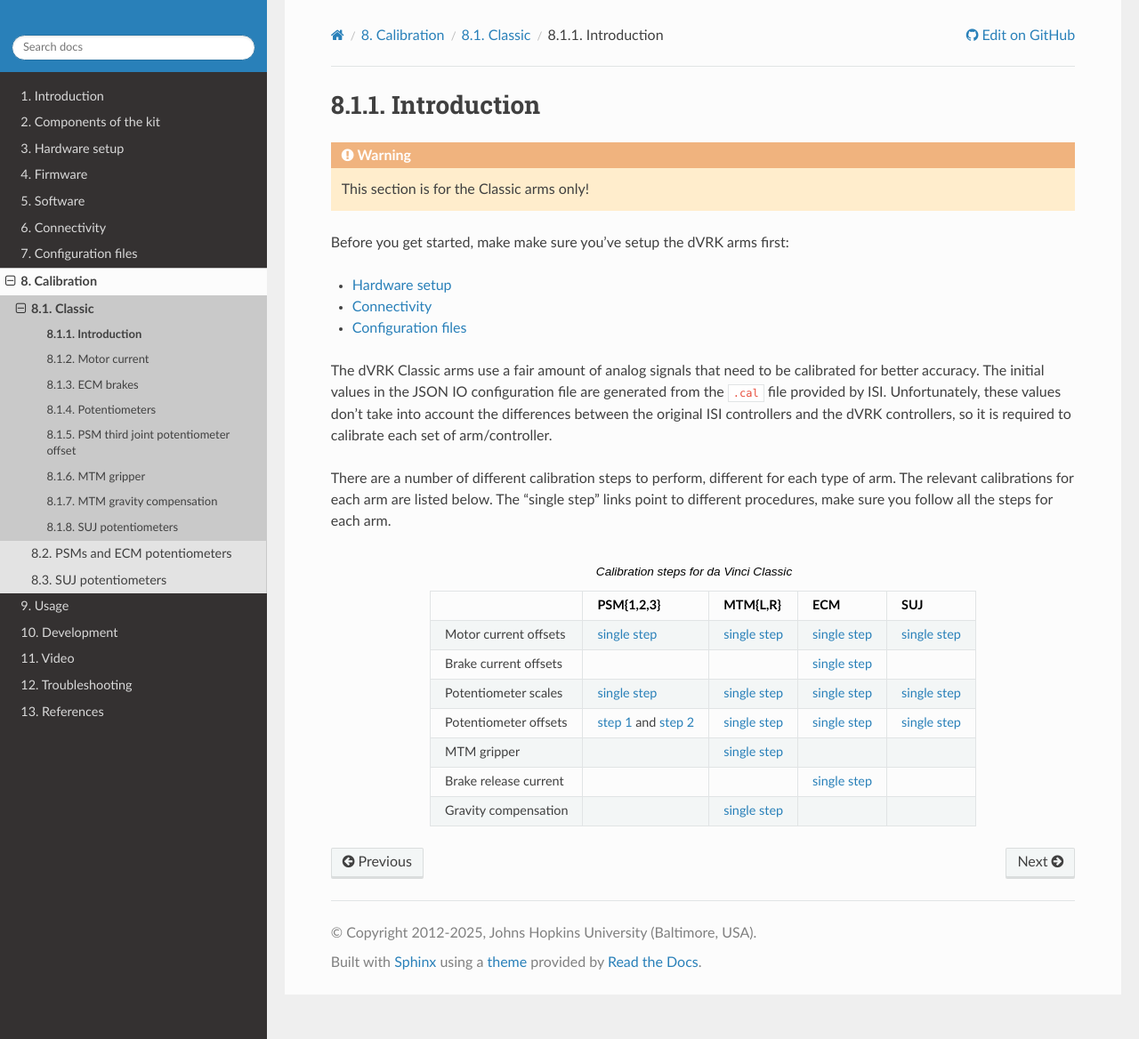
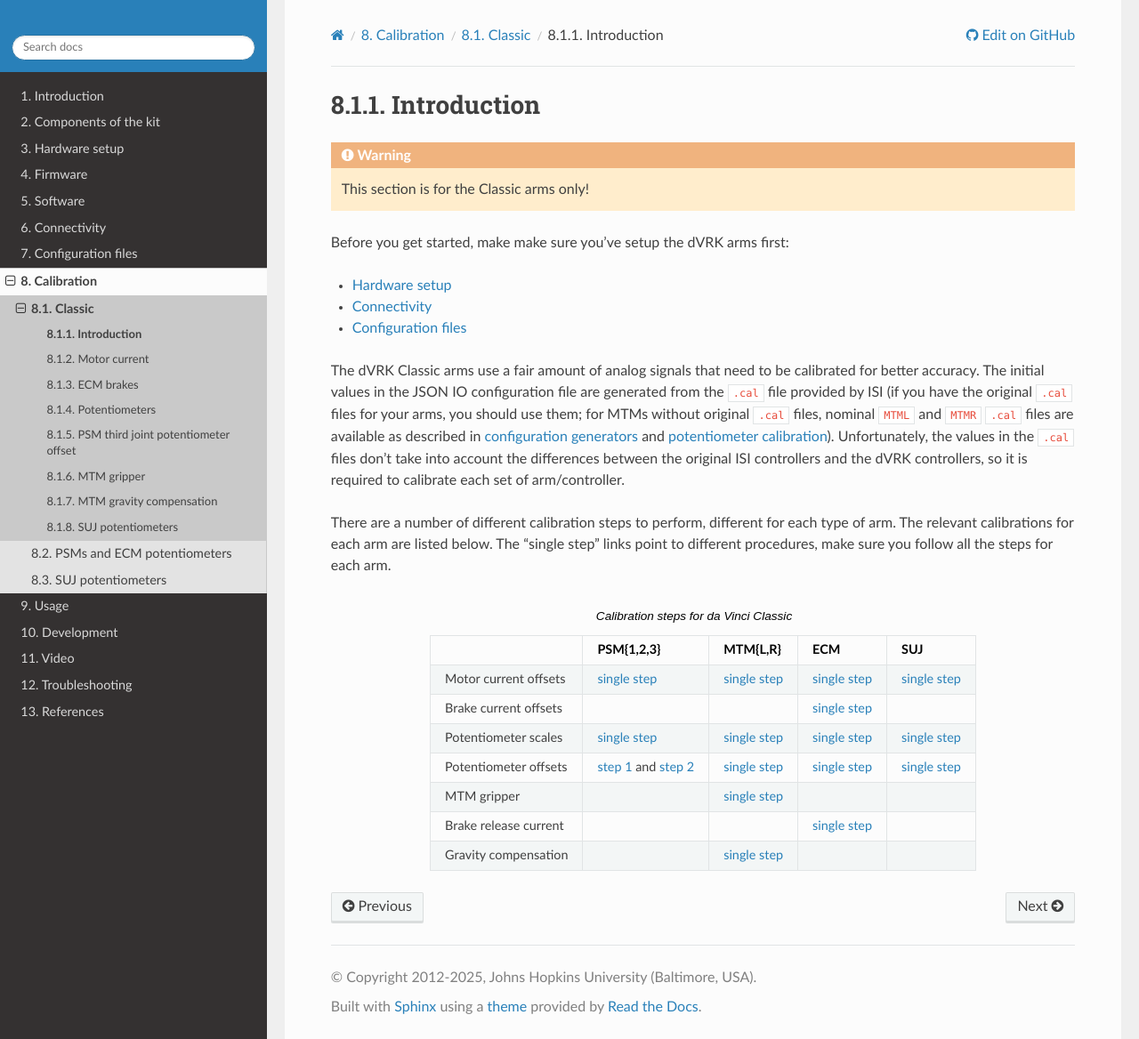
Before and after one commit to jhu-dvrk/dvrk-readthedocs, a Sphinx documentation site: the page built from docs/pages/calibration/Classic/introduction.rst, in a window 1280 px wide and 1168 px high. Shown: the whole window at 89% size. Built offline with Sphinx 7.4.7 and the Read the Docs theme 3.1.0, drawn with Linux system fonts in a browser that asks for light colours; the version number could not be read and is left out.

Commit message:
Updated potentiometer calibration doc for groups missing cal files

```diff
--- a/docs/pages/calibration/Classic/introduction.rst
+++ b/docs/pages/calibration/Classic/introduction.rst
@@ -16,9 +16,15 @@ Before you get started, make make sure you've setup the dVRK arms first:
 The dVRK Classic arms use a fair amount of analog signals that need to
 be calibrated for better accuracy.  The initial values in the JSON IO
 configuration file are generated from the ``.cal`` file provided by
-ISI.  Unfortunately, these values don't take into account the
-differences between the original ISI controllers and the dVRK
-controllers, so it is required to calibrate each set of arm/controller.
+ISI (if you have the original ``.cal`` files for your arms, you should
+use them; for MTMs without original ``.cal`` files, nominal ``MTML``
+and ``MTMR`` ``.cal`` files are available as described in
+:ref:`configuration generators <config-generators>` and
+:ref:`potentiometer calibration <calibration-classic-pots>`).
+Unfortunately, the values in the ``.cal`` files don't take into
+account the differences between the original ISI controllers and the
+dVRK controllers, so it is required to calibrate each set of
+arm/controller.
 
 There are a number of different calibration steps to perform,
 different for each type of arm. The relevant calibrations for each arm
```
Also changed, not shown: docs/pages/calibration/Classic/potentiometers.rst (+49 -4 lines), docs/pages/configuration/generators.rst (+21 -6 lines).
